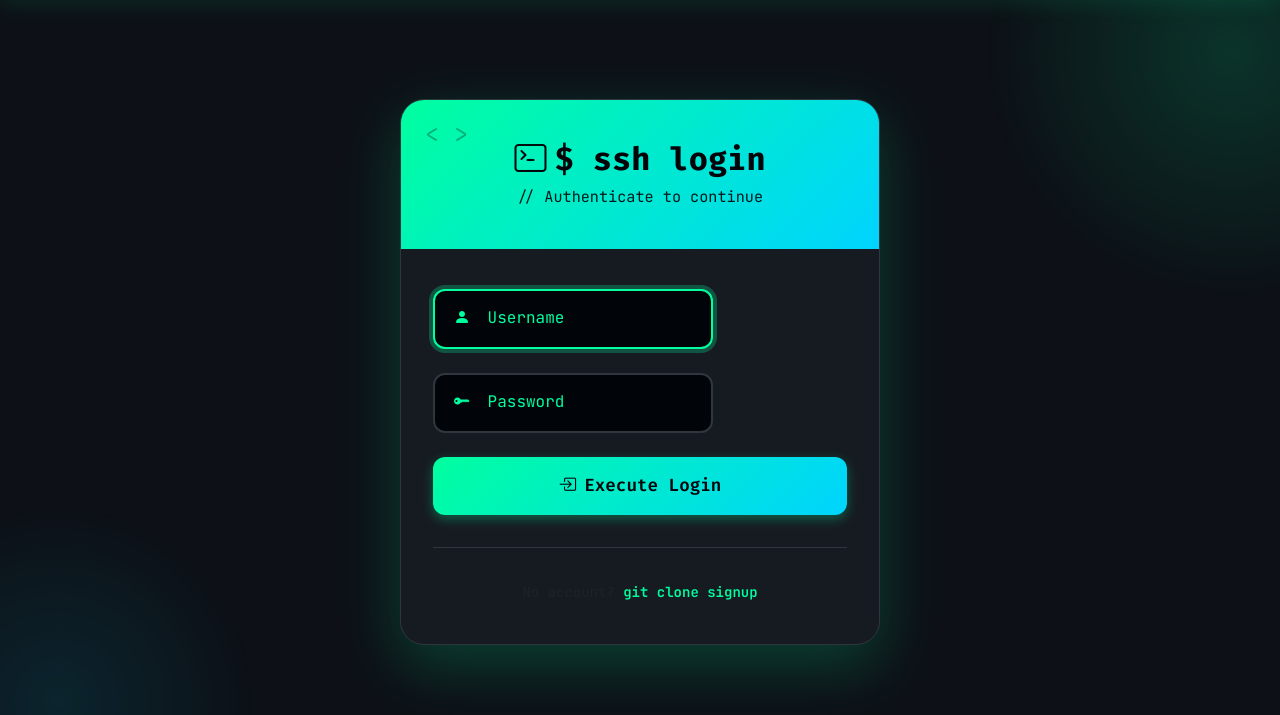
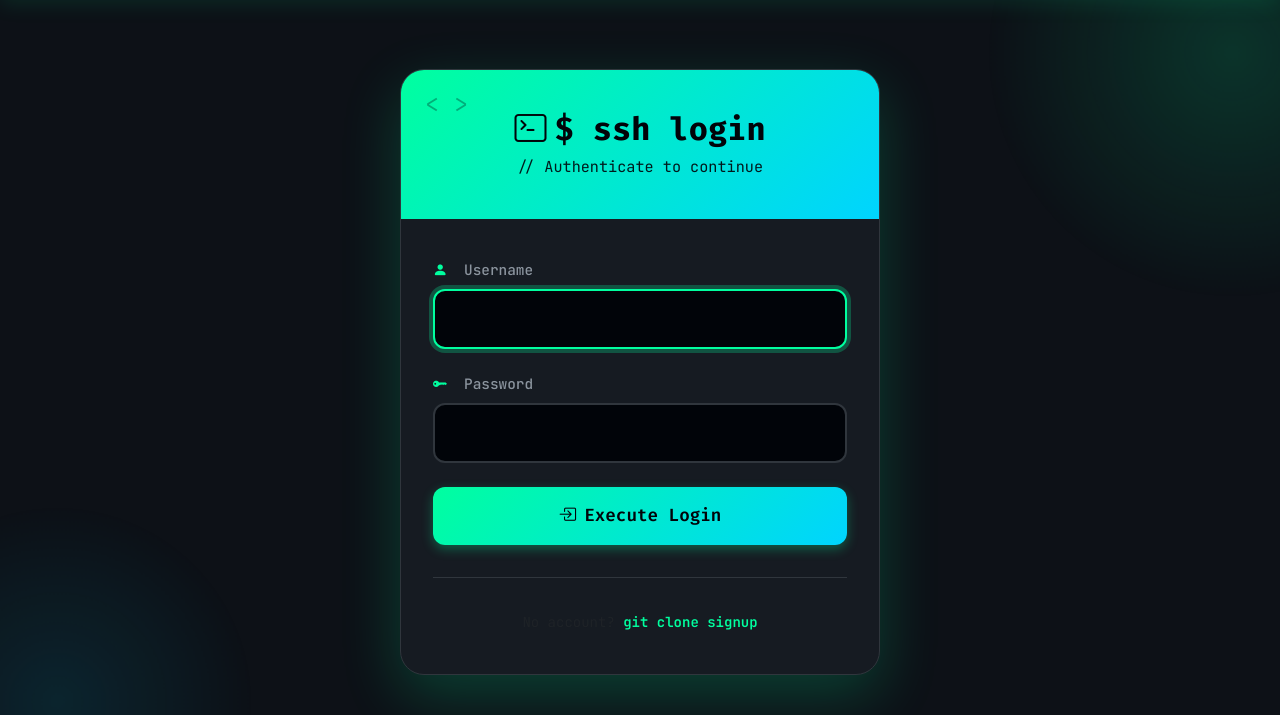
Before and after one commit to Samijain03/Collab-X, a Django app: page /login/ in a window 1280 px wide. Shown: the part 71-786 px from the top of the page. Run offline with Django 5.2, Linux system fonts and the light colour scheme; some libraries are stand-ins or nearby versions.

Commit message:
Sign up and login update

```diff
--- a/chatapp/templates/chatapp/login.html
+++ b/chatapp/templates/chatapp/login.html
@@ -104,14 +104,30 @@
         padding: 2.5rem 2rem;
     }
 
-    .form-floating {
+    .form-group {
         margin-bottom: 1.5rem;
+        position: relative;
+    }
+
+    .form-group label {
+        display: block;
+        margin-bottom: 0.5rem;
+        color: var(--text-secondary);
+        font-family: 'JetBrains Mono', monospace;
+        font-size: 0.9rem;
+        font-weight: 500;
+    }
+
+    .form-group label i {
+        color: var(--primary-color);
+        margin-right: 0.5rem;
     }
 
     /* Enhanced specificity for form controls in auth pages */
-    .auth-body .form-floating input,
-    .auth-body .form-floating input[type="text"],
-    .auth-body .form-floating input[type="password"] {
+    .auth-body .form-group input,
+    .auth-body .form-group input[type="text"],
+    .auth-body .form-group input[type="password"] {
+        width: 100%;
         border-radius: 0.75rem !important;
         border: 2px solid var(--border-color) !important;
         padding: 1rem 1.25rem !important;
@@ -120,9 +136,10 @@
         background-color: var(--darker-bg) !important;
         color: var(--text-primary) !important;
         font-family: 'JetBrains Mono', monospace;
+        font-size: 1rem;
     }
 
-    .auth-body .form-floating input:focus {
+    .auth-body .form-group input:focus {
         border-color: var(--primary-color) !important;
         box-shadow: 0 0 0 0.25rem rgba(0, 255, 159, 0.25) !important;
         background-color: var(--darker-bg) !important;
@@ -130,24 +147,13 @@
     }
 
     /* Prevent autofill styling issues */
-    .auth-body .form-floating input:-webkit-autofill,
-    .auth-body .form-floating input:-webkit-autofill:hover,
-    .auth-body .form-floating input:-webkit-autofill:focus {
+    .auth-body .form-group input:-webkit-autofill,
+    .auth-body .form-group input:-webkit-autofill:hover,
+    .auth-body .form-group input:-webkit-autofill:focus {
         -webkit-text-fill-color: var(--text-primary) !important;
         -webkit-box-shadow: 0 0 0 1000px var(--darker-bg) inset !important;
         box-shadow: 0 0 0 1000px var(--darker-bg) inset !important;
         transition: background-color 5000s ease-in-out 0s;
-    }
-
-    .form-floating label {
-        padding: 1rem 1.25rem;
-        color: var(--text-secondary);
-        font-family: 'JetBrains Mono', monospace;
-    }
-
-    .form-floating input:focus ~ label,
-    .form-floating input:not(:placeholder-shown) ~ label {
-        color: var(--primary-color);
     }
 
     .auth-btn {
@@ -254,16 +260,16 @@
                 {% endif %}
 
                 {% for field in form %}
-                <div class="form-floating">
-                    {{ field }}
+                <div class="form-group">
                     <label for="{{ field.id_for_label }}">
                         {% if 'username' in field.name %}
-                            <i class="bi bi-person-fill me-2"></i>
+                            <i class="bi bi-person-fill"></i>
                         {% elif 'password' in field.name %}
-                            <i class="bi bi-key-fill me-2"></i>
+                            <i class="bi bi-key-fill"></i>
                         {% endif %}
                         {{ field.label }}
                     </label>
+                    {{ field }}
                     {% for error in field.errors %}
                         <div class="invalid-feedback">{{ error }}</div>
                     {% endfor %}
```
Also changed, not shown: chatapp/templates/chatapp/signup.html (+35 -29 lines).
